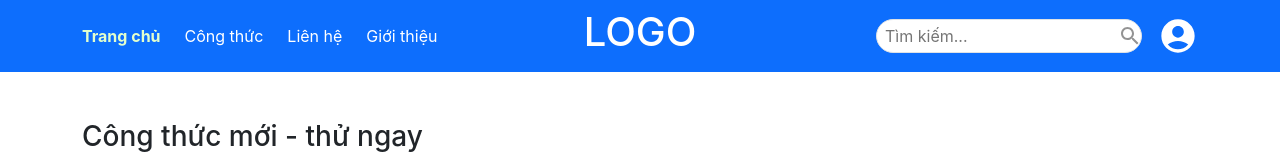
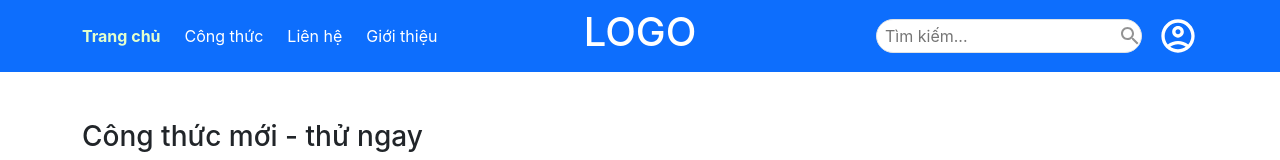
Before and after one commit to DoMinhHieu1997/MindX-Web55-Project, a React (Create React App) app: page / in a window 1280 px wide. Shown: the top 160 px of the page. Built offline with nearby package versions, Linux system fonts and the light colour scheme.

Commit message:
edit avatar

```diff
--- a/src/components/profile/Users.js
+++ b/src/components/profile/Users.js
@@ -1,11 +1,5 @@
-import {
-  AccountCircle,
-  AppRegistration,
-  Dehaze,
-  Login,
-  Logout,
-} from "@mui/icons-material";
-import { Button, Menu, MenuItem } from "@mui/material";
+import { AccountCircleOutlined, Logout } from "@mui/icons-material";
+import {  Menu, MenuItem } from "@mui/material";
 
 import React, { useState } from "react";
 import { useNavigate } from "react-router-dom";
@@ -37,7 +31,10 @@ function Users() {
     <div>
       {
         <>
-            <AccountCircle onClick={handleClick} style={{ fontSize: 40,color:'#fff' }} />
+          <AccountCircleOutlined
+            onClick={handleClick}
+            style={{ fontSize: 40, color: "#fff" }}
+          />
           <Menu open={!!anchorEl} anchorEl={anchorEl} onClose={handleClose}>
             {options.map((value) => (
               <MenuItem key={value} onClick={() => handleClickMenuItem(value)}>
```
